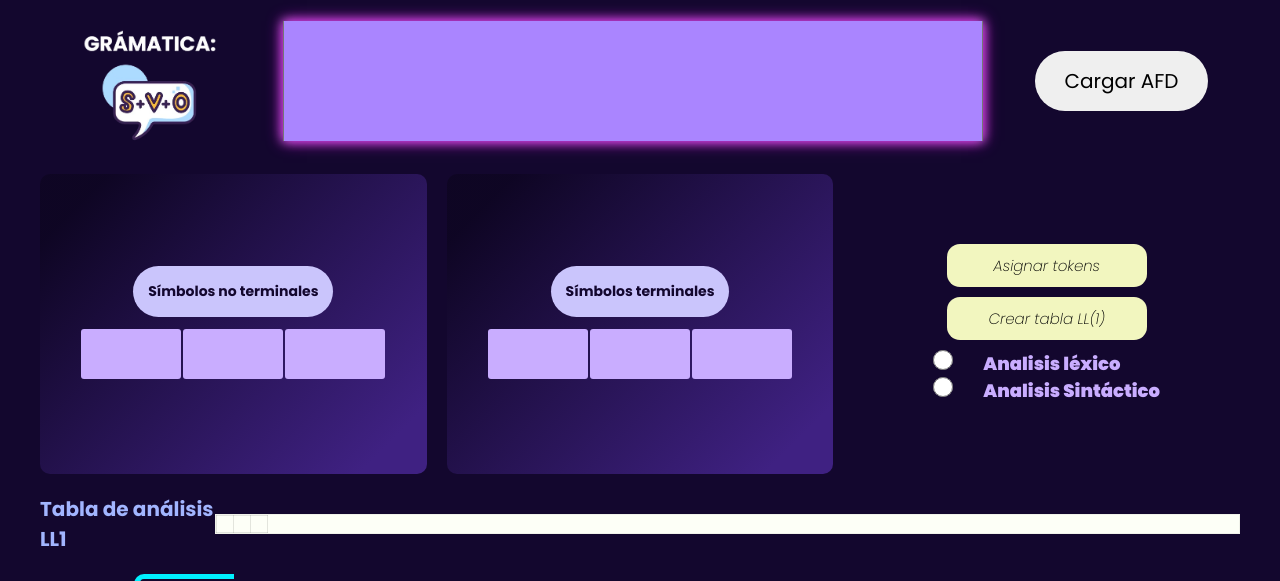
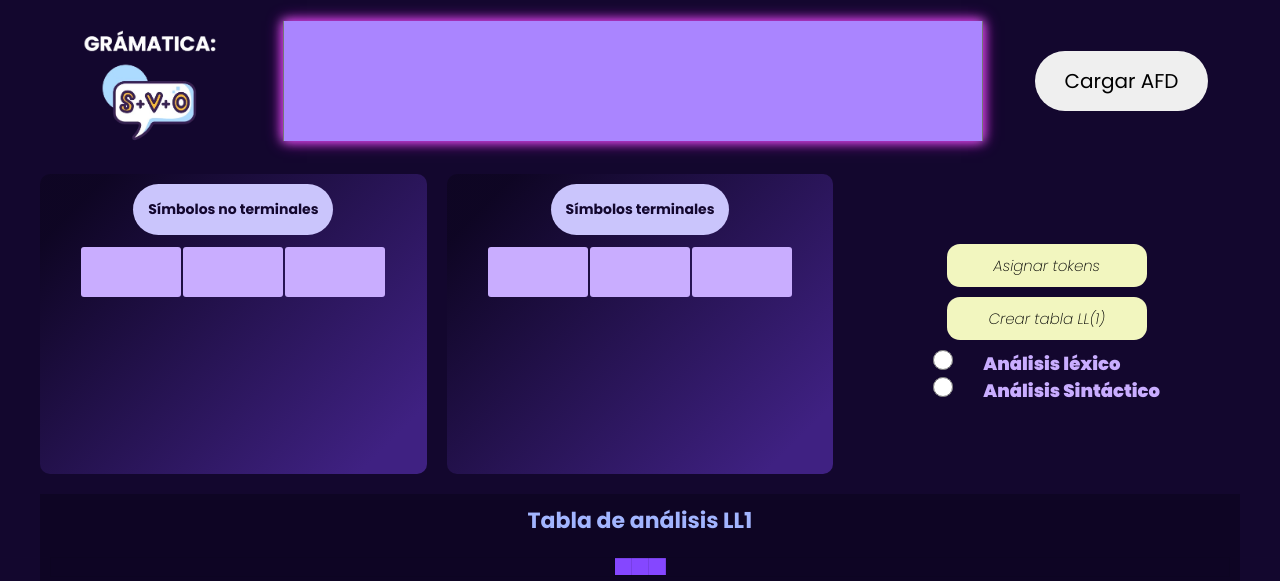
Before and after one commit to vhhatziry/Proyecto_2, a website: page public/index.html in a window 1280 px wide. Shown: the part 164-745 px from the top of the page. Drawn offline with Linux system fonts and the light colour scheme.

Commit message:
Cambios estéticos 8%

```diff
--- a/public/index.html
+++ b/public/index.html
@@ -68,15 +68,15 @@
       <button class="info__button" id="crearTablaLL1">Crear tabla LL(1)</button>
 
       <form class="info__sections">
-          <div class="info__sections__select">
+        <div class="info__sections__select">
             <input type="radio" id="analizlex" name="interfaz" value="lex">
-            <label for="analizlex">Analisis léxico</label>
-          </div>
-          <div class="info__sections__select">
+            <label for="analizlex" onclick="location.href='#table-results';">Análisis léxico</label>
+        </div>
+        <div class="info__sections__select">
             <input type="radio" id="analizsintact" name="interfaz" value="sintact">
-            <label for="analizsintact">Analisis Sintáctico</label>
-          </div>
-      </form>
+            <label for="analizsintact" onclick="location.href='#table-results';">Análisis Sintáctico</label>
+        </div>
+    </form>
     </section>
   </section>
 
--- a/src/scss/app.scss
+++ b/src/scss/app.scss
@@ -2,9 +2,14 @@
 @use 'mixins' as *;
 
 html {
+    @include fuentePoppins;
     font-size: 62.5%;
     box-sizing: border-box;
     scroll-padding-top: 0rem;
+}
+
+* {
+    @include custom-scrollbar;
 }
 
 *, *::before, *::after {
@@ -14,7 +19,6 @@ html {
 }
 
 body {
-    @include fuentePoppins;
     margin: 0;
     padding: 0;
     background-color: $russian-violet;
@@ -69,7 +73,6 @@ body {
     }
 
     &__text {
-        @include custom-scrollbar;
         width: 70rem;
         height: 12rem;
         resize: none;
@@ -107,11 +110,9 @@ body {
     display: flex;
     gap: 2rem;
     &__container {
-        @include custom-scrollbar;
         display: flex;
         flex-direction: column;
         align-items: center;
-        justify-content: center;
         overflow: auto;
         text-align: center;
         padding: 1rem 1rem;
@@ -131,6 +132,8 @@ body {
           border-radius: 4rem;
           font-size: 1.4rem;
           margin-bottom: 1rem;
+          position: sticky;
+          top: 0 ;
         }
 
         &__table {
@@ -159,6 +162,7 @@ body {
         }
         &--actions{
             @extend .info__container;
+            justify-content: center;
             width: 100%;
             background: none;
             gap: 1rem;
@@ -218,28 +222,27 @@ body {
     width: 100%;
     max-width: 120rem;
     display: flex;
-
+    flex-direction: column;
+    background-color: $russian-trans;
+    padding: 1rem;
     &__title {
-      display: block;
+      display: flex;
       align-items: center;
       justify-content: center;
       color: $vista-blue-300;
-      font-size: 2rem;
+      font-size: 2.2rem;
     }
-
         &__table {
-      width: 100%;
+        display: flex;
+        justify-content: center;
+        align-content: center;
         border-collapse: collapse;
         margin: 2rem 0;
         overflow: auto;
         max-height: 40rem;
-      display: block; // Para permitir scroll interno
-      background-color: $baby-powder-500; // Fondo muy claro
+        width: auto;
+        background-color: $russian-trans;
         border: 0.1rem solid rgba(0, 0, 0, 0.05);
-
-    /*  table {
-        width: 100%;
-      }   es necesaria?*/
 
         tr {
             text-align: center;
@@ -249,10 +252,23 @@ body {
             padding: 0.8rem;
             border: 0.1rem solid rgba(0, 0, 0, 0.1);
             font-size: 1.6rem;
-        color: $russian-violet-500; // texto oscuro suave
+            color: $russian-violet-500;
             overflow-wrap: break-word;
             max-width: 10rem;
             vertical-align: middle;
+            @include poppins-medium;
+        }
+
+        tr:nth-child(even) td , tr:nth-child(4) td{
+            background:  $mauve-200;
+          }
+
+          tr:nth-child(odd) td {
+            background: $mauve-500;
+          }
+
+          tr:first-child td {
+            background:  $tropical-indigo-400;
           }
     }
   }
@@ -383,7 +399,7 @@ body {
     }
 
     &__sigma {
-        @include poppins-black-italic;
+        @include poppins-semibold-italic;
         background-color: $tropical-indigo-200;
         border: none;
         width: 100%;
@@ -432,13 +448,19 @@ body {
     margin: 2rem auto;
     width: 100%;
     max-width: 120rem;
+    max-height: 50rem;
     display: flex;
+    flex-direction: column;
+    overflow-y: auto;
     &__title{
-        font-size: 2rem;
+        font-size: 2.2rem;
         @include poppins-semibold-italic;
         color: $mauve-200;
     }
     &__table{
         @extend .info__container__table;
+        td{
+            @include poppins-light;
         }
     }
+}
```
Also changed, not shown: public/build/css/app.css, 1 other file. Lines whose indentation alone changed are shown as unchanged.
